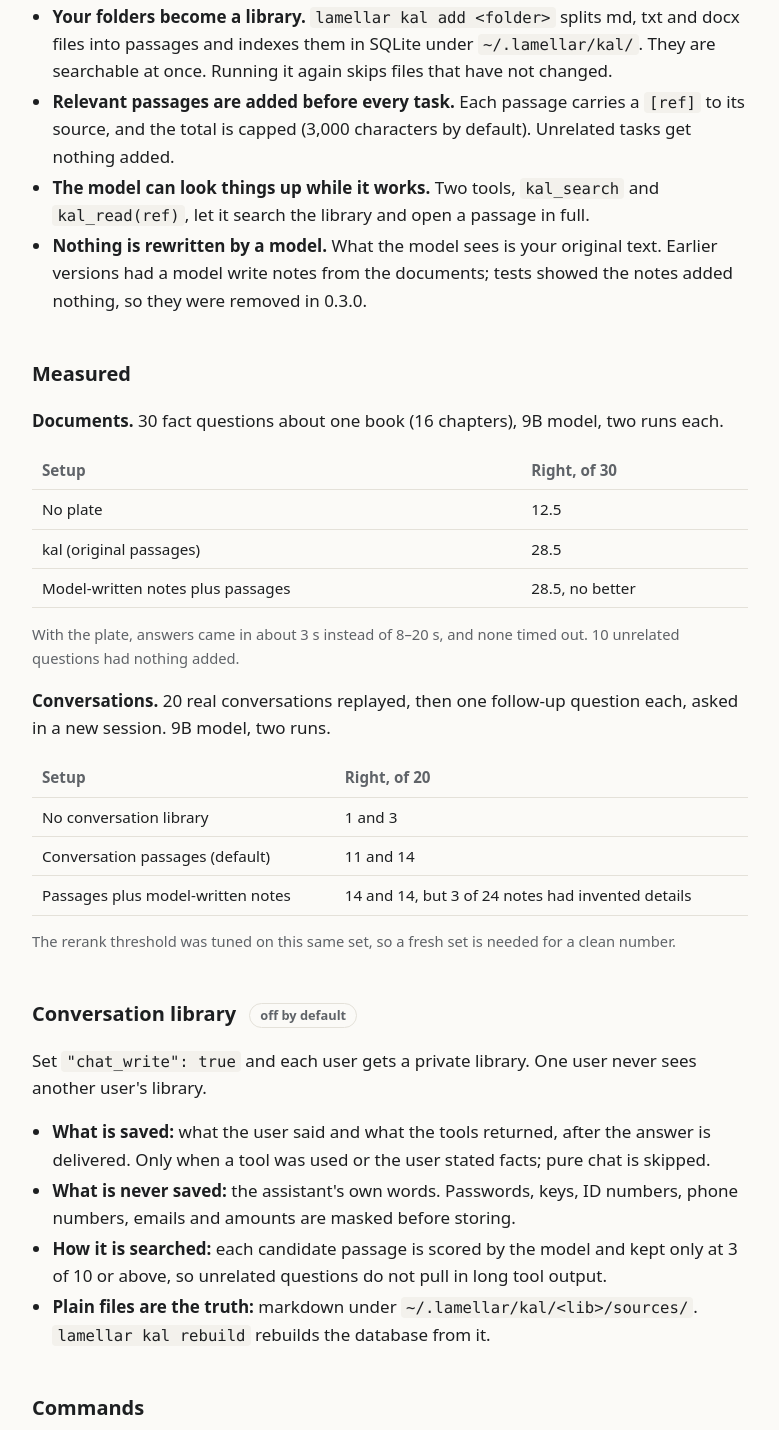
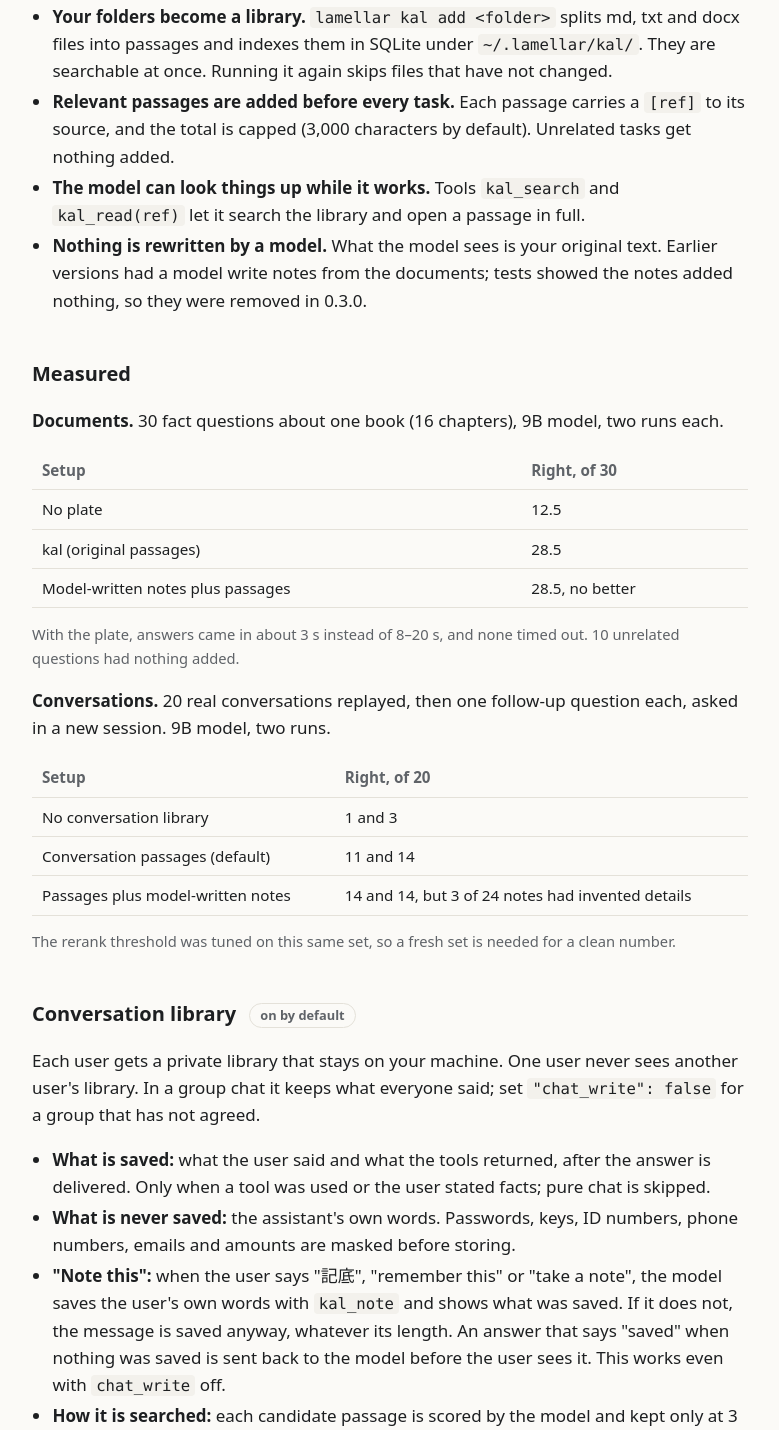
Before and after one commit to lamellar26/lamellar, a plain HTML site: page site/kal/index.html in a window 1280 px wide. Shown: the part 559-1989 px from the top of the page, without its empty margins (250-1029 px from the left). Drawn offline with Linux system fonts and the light colour scheme.

Commit message:
site: kal 0.4.0 (note this, conversation library on by default)
Co-Authored-By: Claude <noreply@anthropic.com>

```diff
--- a/site/kal/index.html
+++ b/site/kal/index.html
@@ -58,7 +58,7 @@ lamellar run "who approves leave requests?"</pre><button onclick="navigator.clip
   <ul>
     <li><b>Your folders become a library.</b> <code>lamellar kal add &lt;folder&gt;</code> splits md, txt and docx files into passages and indexes them in SQLite under <code>~/.lamellar/kal/</code>. They are searchable at once. Running it again skips files that have not changed.</li>
     <li><b>Relevant passages are added before every task.</b> Each passage carries a <code>[ref]</code> to its source, and the total is capped (3,000 characters by default). Unrelated tasks get nothing added.</li>
-    <li><b>The model can look things up while it works.</b> Two tools, <code>kal_search</code> and <code>kal_read(ref)</code>, let it search the library and open a passage in full.</li>
+    <li><b>The model can look things up while it works.</b> Tools <code>kal_search</code> and <code>kal_read(ref)</code> let it search the library and open a passage in full.</li>
     <li><b>Nothing is rewritten by a model.</b> What the model sees is your original text. Earlier versions had a model write notes from the documents; tests showed the notes added nothing, so they were removed in 0.3.0.</li>
   </ul>
 
@@ -81,11 +81,12 @@ lamellar run "who approves leave requests?"</pre><button onclick="navigator.clip
   </table>
   <p class="small">The rerank threshold was tuned on this same set, so a fresh set is needed for a clean number.</p>
 
-  <h2>Conversation library <span class="badge">off by default</span></h2>
-  <p>Set <code>"chat_write": true</code> and each user gets a private library. One user never sees another user's library.</p>
+  <h2>Conversation library <span class="badge">on by default</span></h2>
+  <p>Each user gets a private library that stays on your machine. One user never sees another user's library. In a group chat it keeps what everyone said; set <code>"chat_write": false</code> for a group that has not agreed.</p>
   <ul>
     <li><b>What is saved:</b> what the user said and what the tools returned, after the answer is delivered. Only when a tool was used or the user stated facts; pure chat is skipped.</li>
     <li><b>What is never saved:</b> the assistant's own words. Passwords, keys, ID numbers, phone numbers, emails and amounts are masked before storing.</li>
+    <li><b>"Note this":</b> when the user says "記底", "remember this" or "take a note", the model saves the user's own words with <code>kal_note</code> and shows what was saved. If it does not, the message is saved anyway, whatever its length. An answer that says "saved" when nothing was saved is sent back to the model before the user sees it. This works even with <code>chat_write</code> off.</li>
     <li><b>How it is searched:</b> each candidate passage is scored by the model and kept only at 3 of 10 or above, so unrelated questions do not pull in long tool output.</li>
     <li><b>Plain files are the truth:</b> markdown under <code>~/.lamellar/kal/&lt;lib&gt;/sources/</code>. <code>lamellar kal rebuild</code> rebuilds the database from it.</li>
   </ul>
@@ -107,7 +108,7 @@ lamellar kal rebuild --lib chat-...      rebuild from markdown</pre></div>
     <tr><td><code>max_chars</code></td><td>3000</td><td>cap on added text</td></tr>
     <tr><td><code>min_rel</code>, <code>rel_top</code></td><td>0.05, 0.5</td><td>relevance floor; share of the best hit to keep</td></tr>
     <tr><td><code>rerank_model</code></td><td>""</td><td>optional reranker for all libraries</td></tr>
-    <tr><td><code>chat_write</code></td><td>false</td><td>conversation library on or off</td></tr>
+    <tr><td><code>chat_write</code></td><td>true</td><td>conversation library on or off (off: only "note this" is kept)</td></tr>
     <tr><td><code>chat_rerank</code></td><td>true</td><td>rerank conversation passages</td></tr>
   </table>
   <p class="small">PDF is not supported in this version.</p>
```
